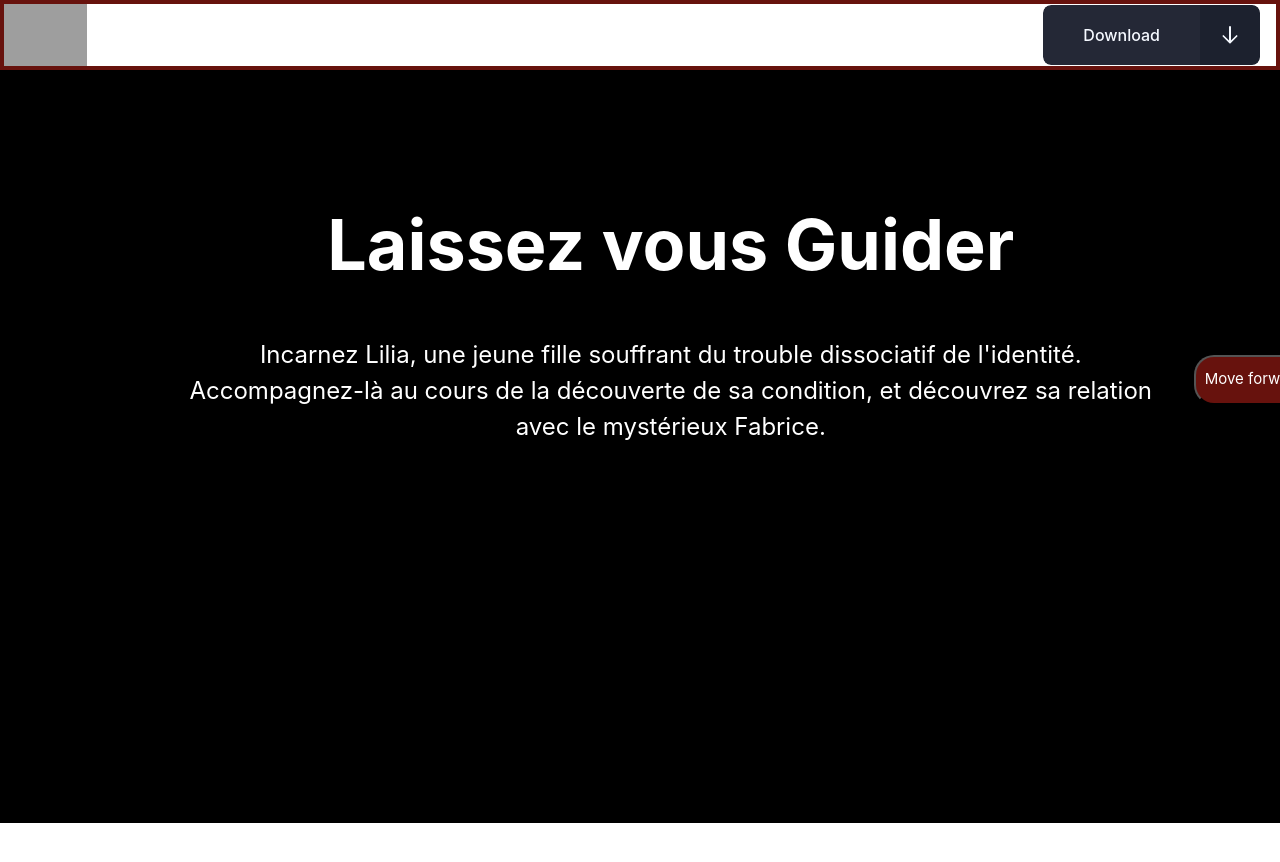
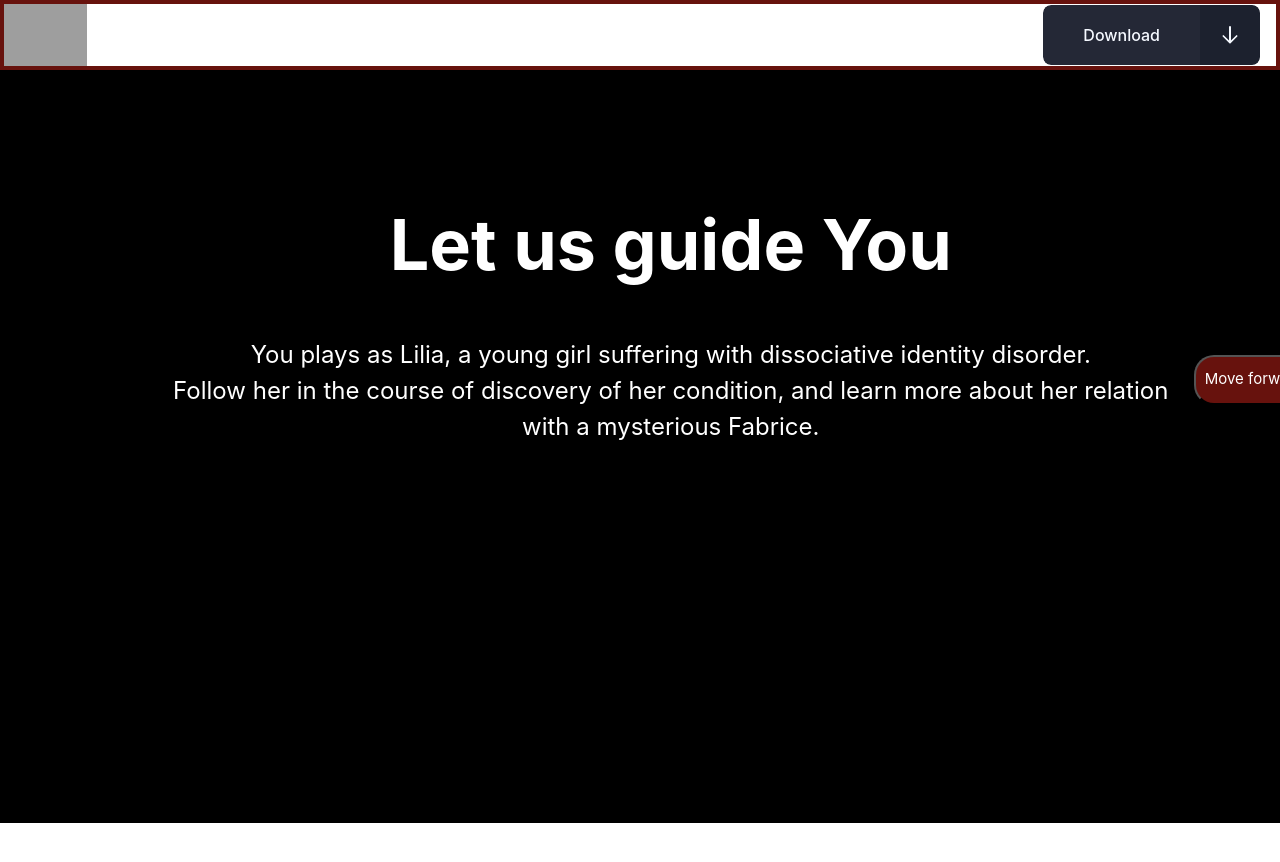
Before and after one commit to greg-Da/Indid, a React (Create React App) app: page / in a window 1280 px wide. Shown: the top 862 px of the page. Built offline with nearby package versions, Linux system fonts and the light colour scheme; grey boxes are pictures that could not be loaded.

Commit message:
changed languages from french to english in firstPageComponent.js

```diff
--- a/src/FirstPageComponent.js
+++ b/src/FirstPageComponent.js
@@ -61,14 +61,13 @@ const FirstPageComponent = () =>{
                             <div className="columns">
                                 <div className="column is-full">
                                     <div className="column is-6">
-                                        <h1 className="title">Laissez vous Guider</h1>
+                                        <h1 className="title">Let us guide You</h1>
                                     </div>
                                     <div className="column is-6">
                                         <p>
-                                            Incarnez Lilia, une jeune fille souffrant du trouble dissociatif de l'identité.
+                                            You plays as Lilia, a young girl suffering with dissociative identity disorder.
                                             <br />
-                                            Accompagnez-là au cours de la découverte de sa condition, et découvrez sa relation
-                                            avec le mystérieux Fabrice.
+                                            Follow her in the course of discovery of her condition, and learn more about her relation with a mysterious Fabrice.
                                         </p>
                                     </div>
                                 </div>
```
Also changed, not shown: 1 other file (tests, documents, lock files or other folders).
